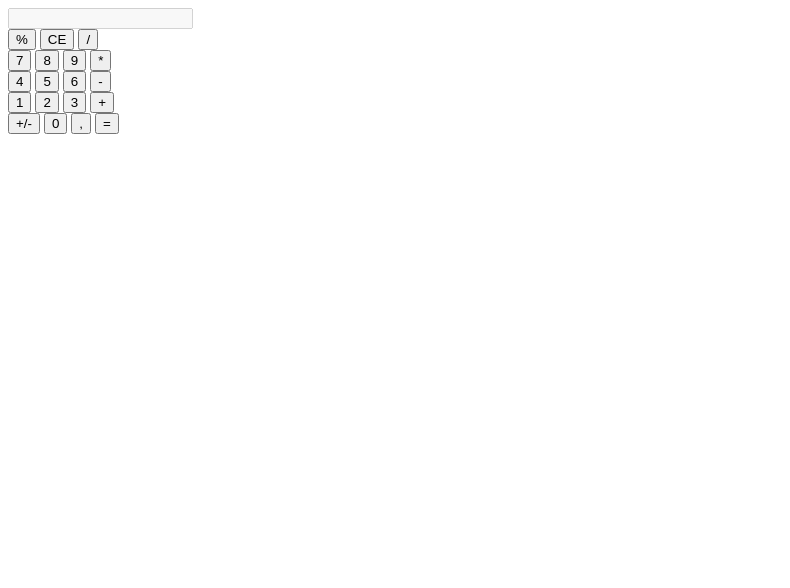
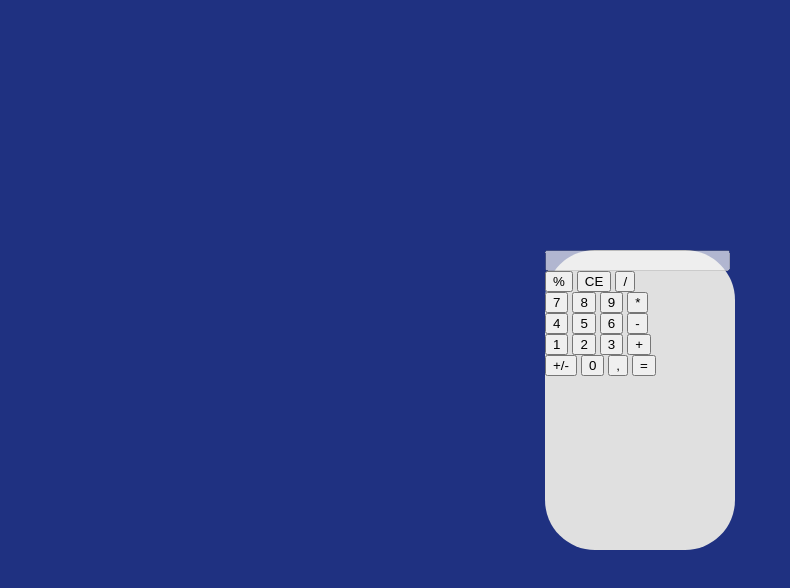
Before and after one commit to LucasRomeo18/proyecto_js, a plain HTML site: page calculadora.html in a window 1280 px wide. Shown: the whole page, without its empty margins (0-790 px from the left). Drawn offline with Linux system fonts and the light colour scheme.

Commit message:
Empezando con la calculadora

```diff
--- a/calculadora.html
+++ b/calculadora.html
@@ -4,10 +4,11 @@
     <meta charset="UTF-8">
     <meta name="viewport" content="width=device-width, initial-scale=1.0">
     <link rel="stylesheet" href="css/calculator.css">
-    <title>Document</title>
+    <title>Calculadora</title>
 </head>
 <body>
-    <div id="calculator">
+    <div class="container">
+        <div id="calculator" class="calculatorstyle">
             <input type="text" value="" disabled>
             <br>
             <input type="button" value="%">
@@ -34,6 +35,7 @@
             <input type="button" value=",">
             <input type="button" value="=">
             <br>
+        </div>
     </div>
     <script src="/script/calculator.js"></script>
 </body>
--- a/css/calculator.css
+++ b/css/calculator.css
@@ -0,0 +1,19 @@
+body{
+    margin: 0;
+    background-color: rgb(31, 49, 129);
+}
+
+.container{
+    height: 100vh;
+    display: flex;
+    justify-content: center;
+    align-items: center;
+}
+.calculatorstyle{
+    width: 190px;
+    height: 300px;
+    border-radius: 50px;
+    background: #e0e0e0;
+    justify-content: center;
+    align-items: center;
+}
```
